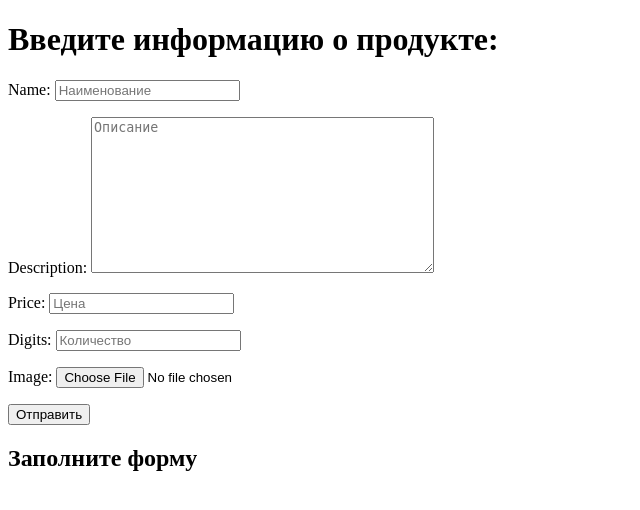
After one commit to MEDGORA/DjangoDZ1, a Django app: page /product_form/ in a window 1280 px wide. The commit adds this page. Shown: the top 510 px of the page, without its empty margins (0-640 px from the left). Run offline with Django 5.2, Linux system fonts and the light colour scheme.

Commit message:
task_4 done

```diff
--- /dev/null
+++ b/myproject/myapp/forms.py
@@ -0,0 +1,8 @@
+from django import forms
+
+class ProductForm(forms.Form):
+    name = forms.CharField(max_length=100, widget=forms.TextInput(attrs={'class':'form-control', 'placeholder': 'Наименование'}))
+    description = forms.CharField(widget=forms.Textarea(attrs={'class':'form-control', 'placeholder': 'Описание'}))
+    price = forms.DecimalField(max_digits=8, decimal_places=2, widget=forms.NumberInput(attrs={'class':'form-control', 'placeholder': 'Цена'}))
+    digits = forms.IntegerField(widget=forms.NumberInput(attrs={'class':'form-control', 'placeholder': 'Количество'}))
+    image = forms.ImageField()
--- a/myproject/myapp/models.py
+++ b/myproject/myapp/models.py
@@ -17,6 +17,7 @@ class Product(models.Model):
     description = models.TextField()
     price = models.DecimalField(max_digits=8, decimal_places=2)
     digits = models.IntegerField()
+    image = models.ImageField(default="", blank=True)
     date_product_added = models.DateTimeField(auto_now_add=True)
 
     def __str__(self):
--- a/myproject/myapp/templates/myapp/main.html
+++ b/myproject/myapp/templates/myapp/main.html
@@ -8,4 +8,5 @@
     <p>Чтобы увидеть информацию о всех пользователях перейдите в <td><a href="{% url 'get_all_users' %}"> get_all_users</a></p>
     <p>Чтобы увидеть информацию о пользователях из г. Санкт-Петербург перейдите в <td><a href="{% url 'get_user_Saint_Petersburg' %}"> get_user_Saint_Petersburg</a></p>
     <p>Чтобы увидеть информацию о пользователях из г. Москва перейдите в <td><a href="{% url 'get_user_Moscow' %}"> get_user_Moscow</a></p>
+    <p>Чтобы добавить новый продукт в базу данных перейдите в <td><a href="{% url 'product_form' %}"> product_form</a></p>
 {% endblock %}
--- /dev/null
+++ b/myproject/myapp/templates/myapp/product_form.html
@@ -0,0 +1,13 @@
+{% extends 'myapp/base.html' %}
+
+{% block title %}Добавление нового товара{% endblock %}
+
+{% block content %}
+    <h1>Введите информацию о продукте:</h1>
+    <form action="" method="post" enctype="multipart/form-data">
+        {% csrf_token %}
+        {{ form.as_p }}
+        <input type="submit" value="Отправить">
+    </form>
+    <h2>{{ message }}</h2>
+{% endblock %}
--- a/myproject/myapp/urls.py
+++ b/myproject/myapp/urls.py
@@ -1,6 +1,6 @@
 from django.urls import path
 from . import views
-from .views import main, about, get_user, get_all_users, user_orders, order_full, get_user_Moscow, get_user_Saint_Petersburg
+from .views import main, about, get_user, get_all_users, user_orders, order_full, get_user_Moscow, get_user_Saint_Petersburg, product_form
 
 """
 path('', views.main, name='main'),
@@ -15,4 +15,5 @@ urlpatterns = [
     path('order_full/', order_full, name='order_full'),
     path('get_user_Moscow/', get_user_Moscow, name='get_user_Moscow'),
     path('get_user_Saint_Petersburg/', get_user_Saint_Petersburg, name='get_user_Saint_Petersburg'),
+    path('product_form/', product_form, name='product_form'),
 ]
--- a/myproject/myapp/views.py
+++ b/myproject/myapp/views.py
@@ -4,6 +4,9 @@ import logging
 from django.shortcuts import render, get_object_or_404, get_list_or_404
 
 from .models import User, Product, Order
+
+from .forms import ProductForm
+from django.core.files.storage import FileSystemStorage
 
 from flask import render_template
 
@@ -62,3 +65,24 @@ def get_user_Moscow(request):
 def get_user_Saint_Petersburg(request):
     users = get_list_or_404(User, adress="г. Санкт-Петербург")
     return render(request, 'myapp/get_user_Saint_Petersburg.html', {'users': users})
+
+def product_form(request):
+    if request.method == "POST":
+        form = ProductForm(request.POST, request.FILES)
+        message = "Ошибка данных"
+        if form.is_valid():
+            name = form.cleaned_data["name"]
+            description = form.cleaned_data["description"]
+            price = form.cleaned_data["price"]
+            digits = form.cleaned_data["digits"]
+            image = form.cleaned_data["image"]
+            fs = FileSystemStorage()
+            fs.save(image.name, image)
+            product = Product(name=name, description=description, price=price , digits=digits, image=image)
+            product.save()
+            message = "Новый продукт успешно добавлен"
+            logger.info(f"Добавили в базу данных Product: {name}, описание: {description}, цена: {price}, количество: {digits}, изображение: {image}")
+    else:
+        form = ProductForm()
+        message = "Заполните форму"
+    return render(request, 'myapp/product_form.html', {'form': form, 'message': message})
--- a/myproject/myproject/settings.py
+++ b/myproject/myproject/settings.py
@@ -120,6 +120,9 @@ USE_TZ = True
 
 STATIC_URL = 'static/'
 
+MEDIA_URL = '/media/'
+MEDIA_ROOT = BASE_DIR / 'media'
+
 # Default primary key field type
 # https://docs.djangoproject.com/en/5.0/ref/settings/#default-auto-field
 
```
Also changed, not shown: myproject/db.sqlite3, myproject/media/1634751394_43-mykaleidoscope-ru-p-morozhenoe-47.jpg (added), myproject/media/1634751394_43-mykaleidoscope-ru-p-morozhenoe-47_VWj4kBu.jpg (added), myproject/media/1634751394_43-mykaleidoscope-ru-p-morozhenoe-47_gTneQhp.jpg (added), myproject/media/1634751394_43-mykaleidoscope-ru-p-morozhenoe-47_wCnpAfu.jpg (added), myproject/myapp/migrations/0001_initial.py, myproject/myapp/migrations/0002_alter_product_image.py (added), 1 other file.
